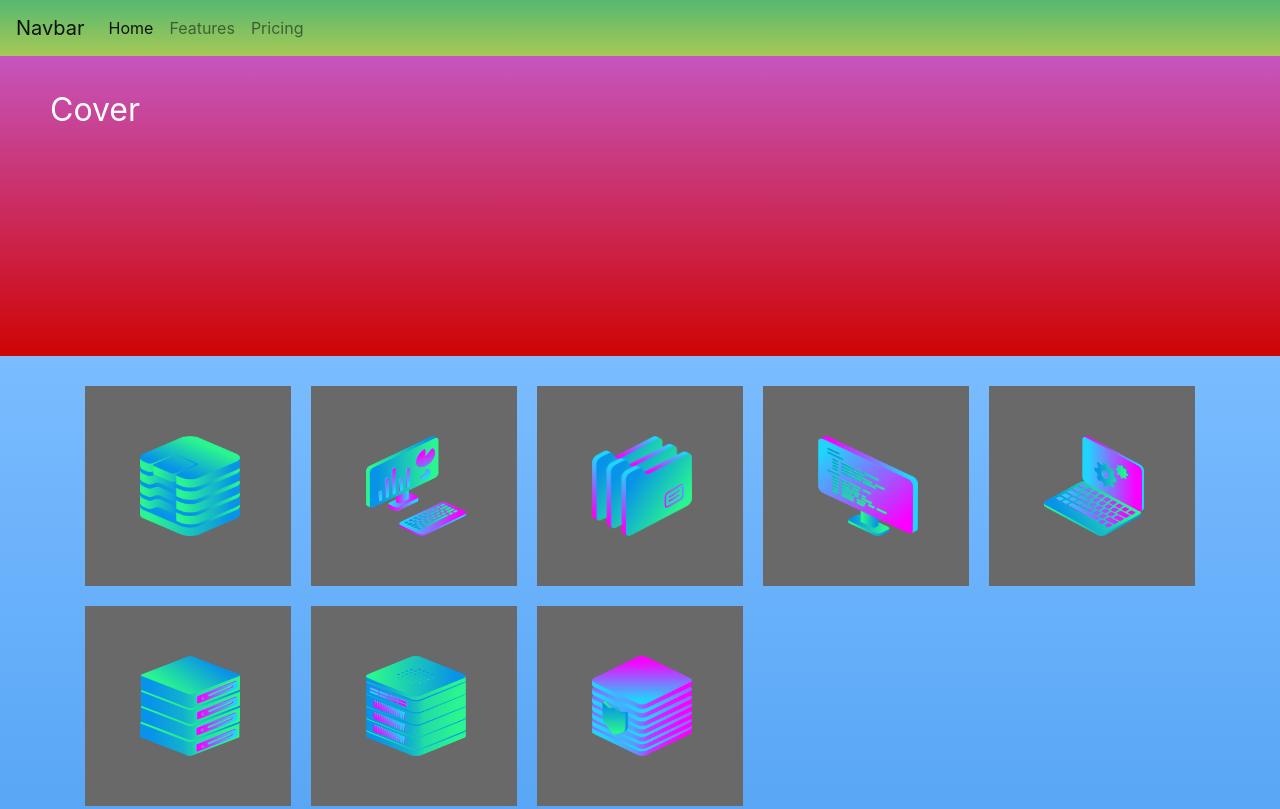
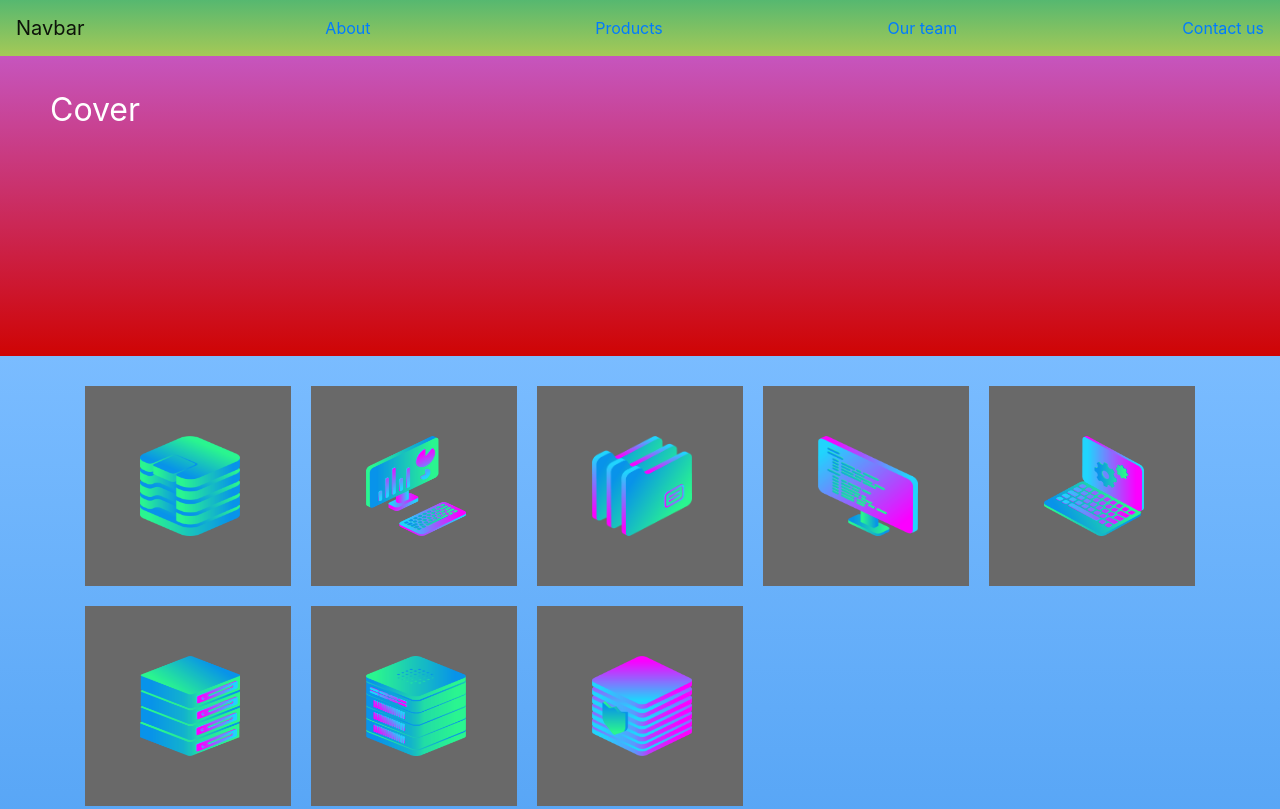
Before and after one commit to joewilson04/layout-master, a plain HTML site: page index.html in a window 1280 px wide. Shown: the top 809 px of the page. Drawn offline with nearby package versions, Linux system fonts and the light colour scheme.

Commit message:
made own navbar

```diff
--- a/index.html
+++ b/index.html
@@ -6,32 +6,12 @@
   <link rel="stylesheet" href="https://stackpath.bootstrapcdn.com/bootstrap/4.5.2/css/bootstrap.min.css" integrity="sha384-JcKb8q3iqJ61gNV9KGb8thSsNjpSL0n8PARn9HuZOnIxN0hoP+VmmDGMN5t9UJ0Z" crossorigin="anonymous">
 </head>
 <body>
-  <nav class="navbar navbar-expand-lg navbar-light">
+  <nav class="navbar navbar-light bg-light">
     <a class="navbar-brand" href="#">Navbar</a>
-    <button class="navbar-toggler" type="button" data-toggle="collapse" data-target="#navbarNavDropdown" aria-controls="navbarNavDropdown" aria-expanded="false" aria-label="Toggle navigation">
-      <span class="navbar-toggler-icon"></span>
-    </button>
-    <div class="collapse navbar-collapse" id="navbarNavDropdown">
-      <ul class="navbar-nav">
-        <li class="nav-item active">
-          <a class="nav-link" href="#">Home <span class="sr-only">(current)</span></a>
-        </li>
-        <li class="nav-item">
-          <a class="nav-link" href="#">Features</a>
-        </li>
-        <li class="nav-item">
-          <a class="nav-link" href="#">Pricing</a>
-        </li>
-        <li class="nav-item dropdown">
-
-          <div class="dropdown-menu" aria-labelledby="navbarDropdownMenuLink">
-            <a class="dropdown-item" href="#">Action</a>
-            <a class="dropdown-item" href="#">Another action</a>
-            <a class="dropdown-item" href="#">Something else</a>
-          </div>
-        </li>
-      </ul>
-    </div>
+    <a class="lightgrey" href="#">About</a>
+    <a class="lightgrey" href="#">Products</a>
+    <a class="lightgrey" href="#">Our team</a>
+    <a class="lightgrey" href="#">Contact us</a>
   </nav>
 
   <div>
```
